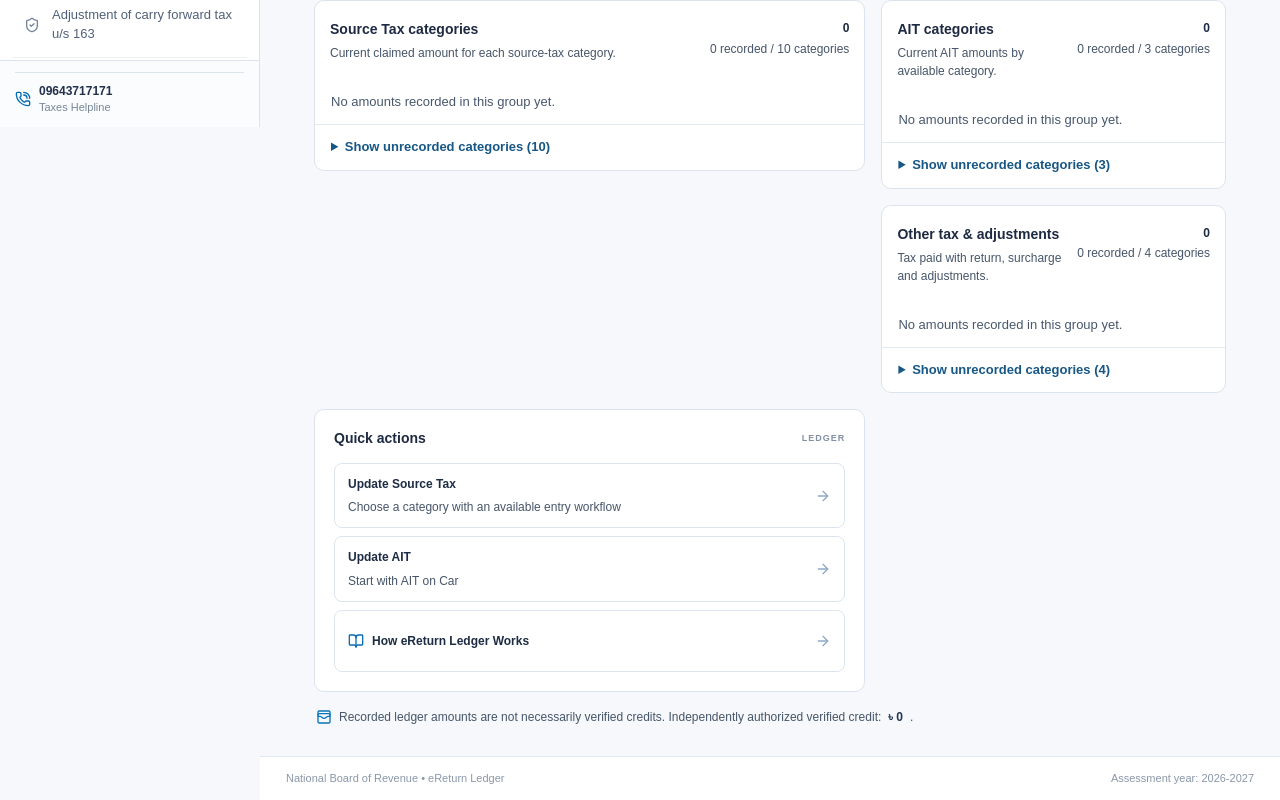
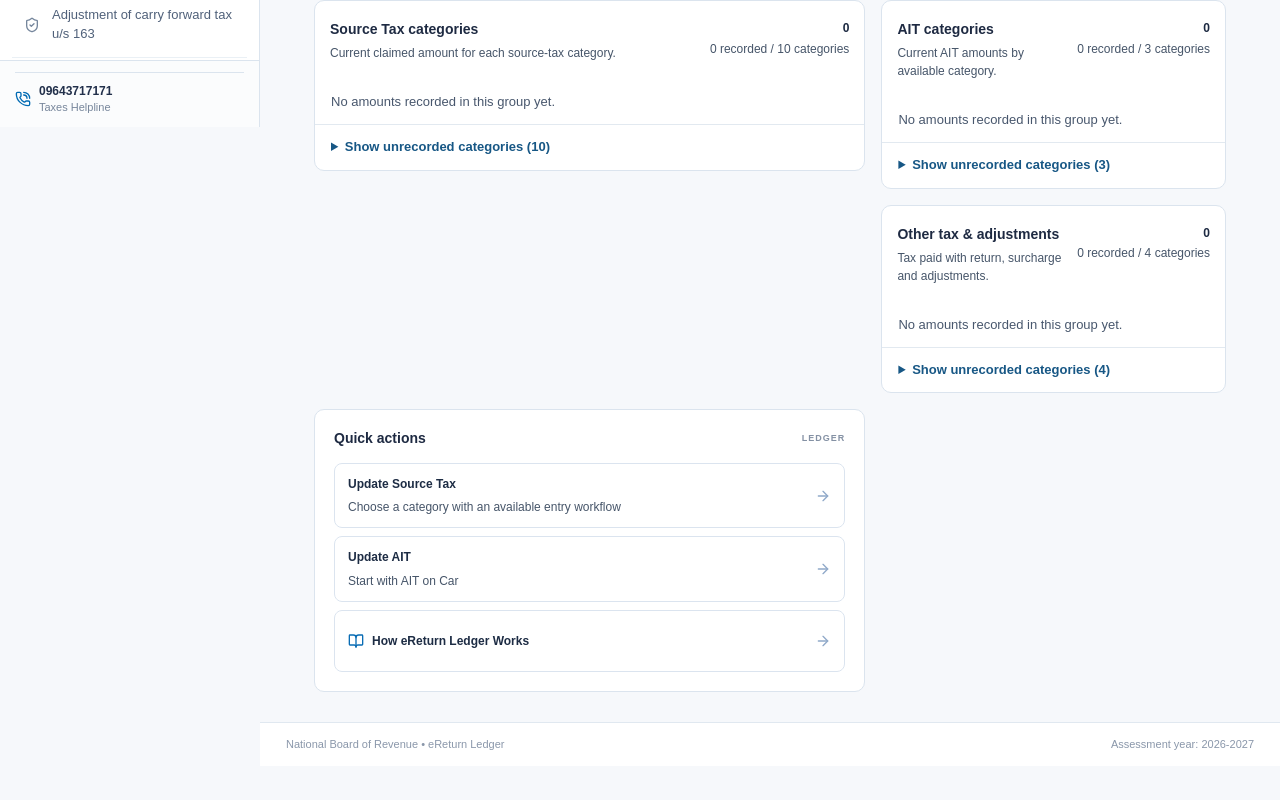
Before and after one commit to shihab-tech04/eLedger, a React (Vite) app: page / in a window 1280 px wide. Shown: the part 674-1474 px from the top of the page. After the commit the page ends 1440 px from the top, so only its background shows below. Built offline with nearby package versions, Linux system fonts and the light colour scheme.

Commit message:
polish(eLedger): remove duplicate bottom credit disclaimer; keep verified credit prominent

```diff
--- a/src/features/dashboard/DashboardView.tsx
+++ b/src/features/dashboard/DashboardView.tsx
@@ -3,7 +3,7 @@ import { useLedger } from '../../context/LedgerContext.tsx';
 import { useLedgerCopy, useLedgerLanguage } from '../../context/LanguageContext.tsx';
 import { getVisibleRoutesByGroup } from '../../domain/routeRegistry.ts';
 import type { LedgerRouteId, RouteRegistryEntry } from '../../domain/models.ts';
-import { ArrowRight, BookOpen, CarFront, FileCheck2, ReceiptText, ShieldCheck, WalletCards } from 'lucide-react';
+import { ArrowRight, BookOpen, CarFront, FileCheck2, ReceiptText, ShieldCheck } from 'lucide-react';
 import { LedgerPageHeader } from '../../components/ui/LedgerPage.tsx';
 
 /** The reference dashboard uses Bangladeshi digit grouping without a currency prefix. */
@@ -149,7 +149,7 @@ export const DashboardView: React.FC = () => {
           <span>{t('Independently authorized verified credit','কর্তৃপক্ষের স্বতন্ত্র যাচাইকৃত ক্রেডিট')}</span>
           <strong>৳ {amount(totals.grandTotalCredits)}</strong>
         </div>
-        <p>{t('Recorded Ledger Total is a local record, not automatically an approved tax credit.','লেজারের রেকর্ডকৃত মোট অঙ্ক স্বয়ংক্রিয়ভাবে অনুমোদিত করের ক্রেডিট নয়।')}</p>
+        <p>{t('Recorded Ledger Total is a local record, not automatically an approved tax credit.','রেকর্ডকৃত লেজারের অঙ্ক যাচাইকৃত করের ক্রেডিট নয়। লেজারের মোট অঙ্ক স্বয়ংক্রিয়ভাবে অনুমোদিত নয়।')}</p>
       </section>
 
       <section className="eledger-dashboard-primary-next" aria-label={t('Next action','পরবর্তী কাজ')}>
@@ -212,11 +212,6 @@ export const DashboardView: React.FC = () => {
 
         </aside>
       </div>
-      <div className="eledger-dashboard-verification-note">
-        <WalletCards size={16} aria-hidden="true"/>
-        {t('Recorded ledger amounts are not necessarily verified credits. Independently authorized verified credit:','রেকর্ডকৃত লেজারের অঙ্ক যাচাইকৃত করের ক্রেডিট নয়। কর্তৃপক্ষের স্বতন্ত্র যাচাইকৃত ক্রেডিট:')}
-        <strong>৳ {amount(totals.grandTotalCredits)}</strong>.
-      </div>
     </div>
   );
 };
```
